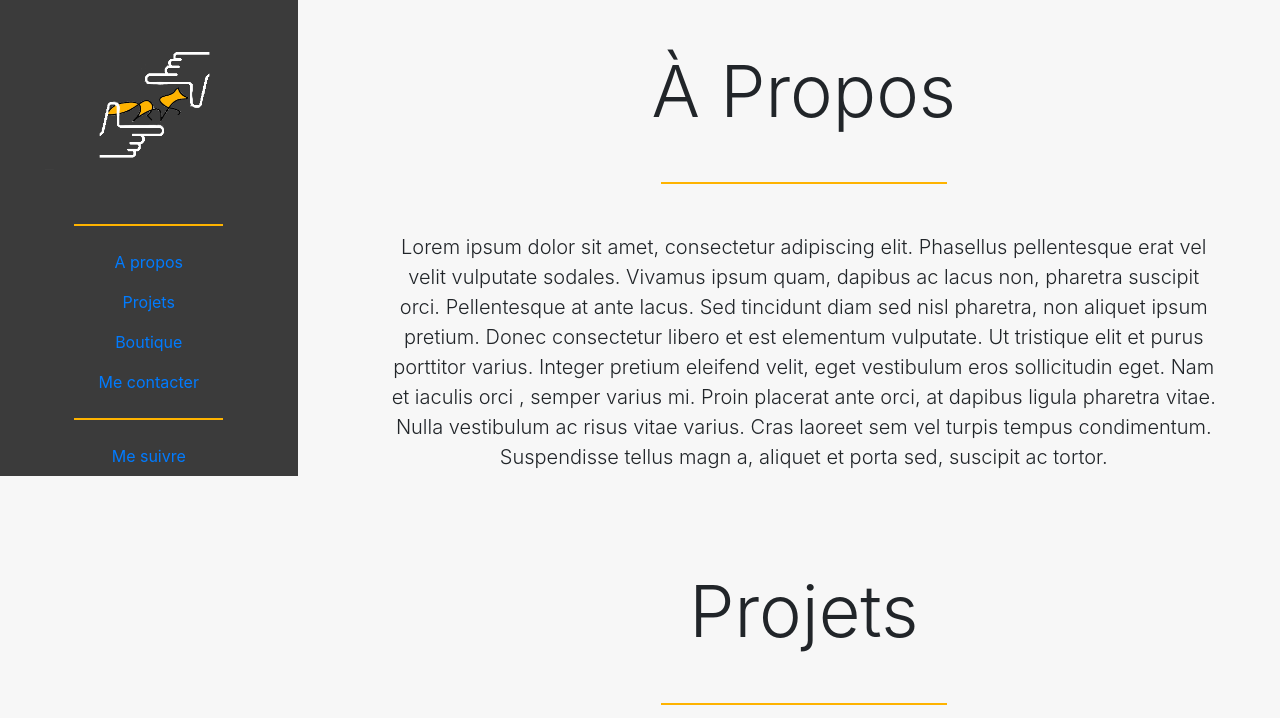
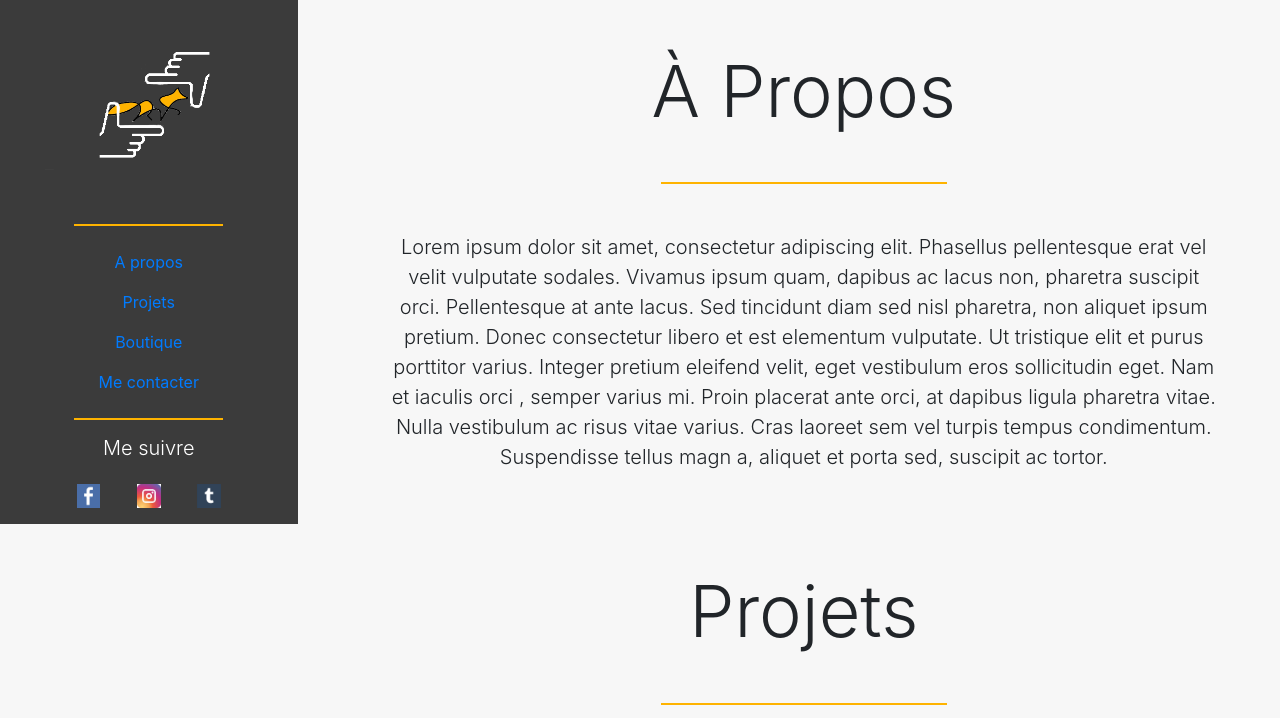
Before and after one commit to wilfriedlesauvage/amelie_photographie, a plain HTML site: page index.html in a window 1280 px wide. Shown: the top 718 px of the page. Drawn offline with nearby package versions, Linux system fonts and the light colour scheme.

Commit message:
ajout reseaux sociaux

```diff
--- a/index.html
+++ b/index.html
@@ -48,8 +48,14 @@
 
                                                          <hr style="height: 2px; background-color:#feb300; width: 50%; border: none;">
 
-                                                         <a class="nav-link" href="#follow">Me suivre</a><!--pas de lien puisqué énoncé pour le dessous-->
-                                                         <!--emplacement logo FB // INSTA // TWITTER-->
+                                                         <h1 class="lead text-white">Me suivre</h1>
+
+                                                         <div>
+                                                            <a href="https://www.facebook.fr"><img src="assets/img/facebook Icon.png" class="img-fluid m-3"  alt="Responsive image" style="width: 8%; height: auto;"></a>
+                                                            <a href="https://www.instagram.com"><img src="assets/img/index.jpg" class="img-fluid m-3"  alt="Responsive image" style="width: 8%; height: auto;"></a>
+                                                            <a href="https://www.tumblr.com"><img src="assets/img/Tumblr.svg.png" class="img-fluid m-3"  alt="Responsive image" style="width: 8%; height: auto;"></a>
+                                                         </div>
+
                                                     </div>
                                                  </nav>
 
```
